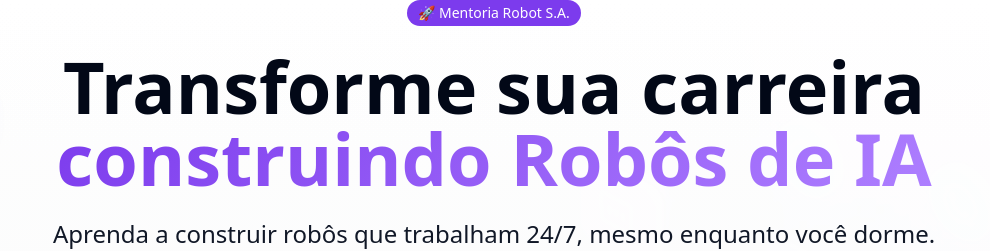
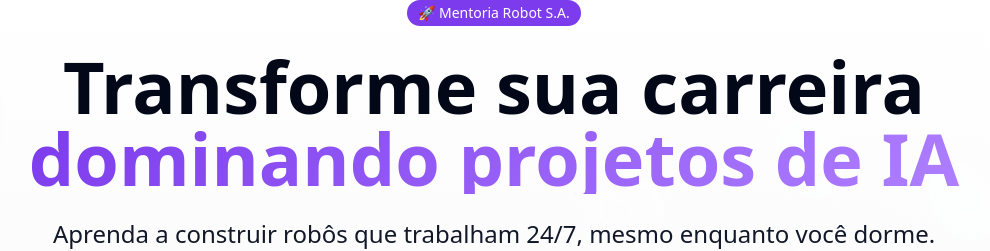
Before and after one commit to ivangorski/robo-mentor-launch, a React (Vite) app: page / in a window 1280 px wide. Shown: the top 251 px of the page, without its empty margins (146-1136 px from the left). Built offline with nearby package versions, Linux system fonts and the light colour scheme.

Commit message:
Update hero title

```diff
--- a/src/components/Hero.tsx
+++ b/src/components/Hero.tsx
@@ -22,7 +22,7 @@ const Hero = ({ onVideoStart, showCTA = false }: { onVideoStart: () => void; sho
         <h1 className="text-5xl md:text-7xl font-bold mb-6 leading-tight text-foreground">
           Transforme sua carreira
           <span className="block text-transparent bg-clip-text bg-gradient-primary">
-            construindo Robôs de IA
+            dominando projetos de IA
           </span>
         </h1>
 
```
